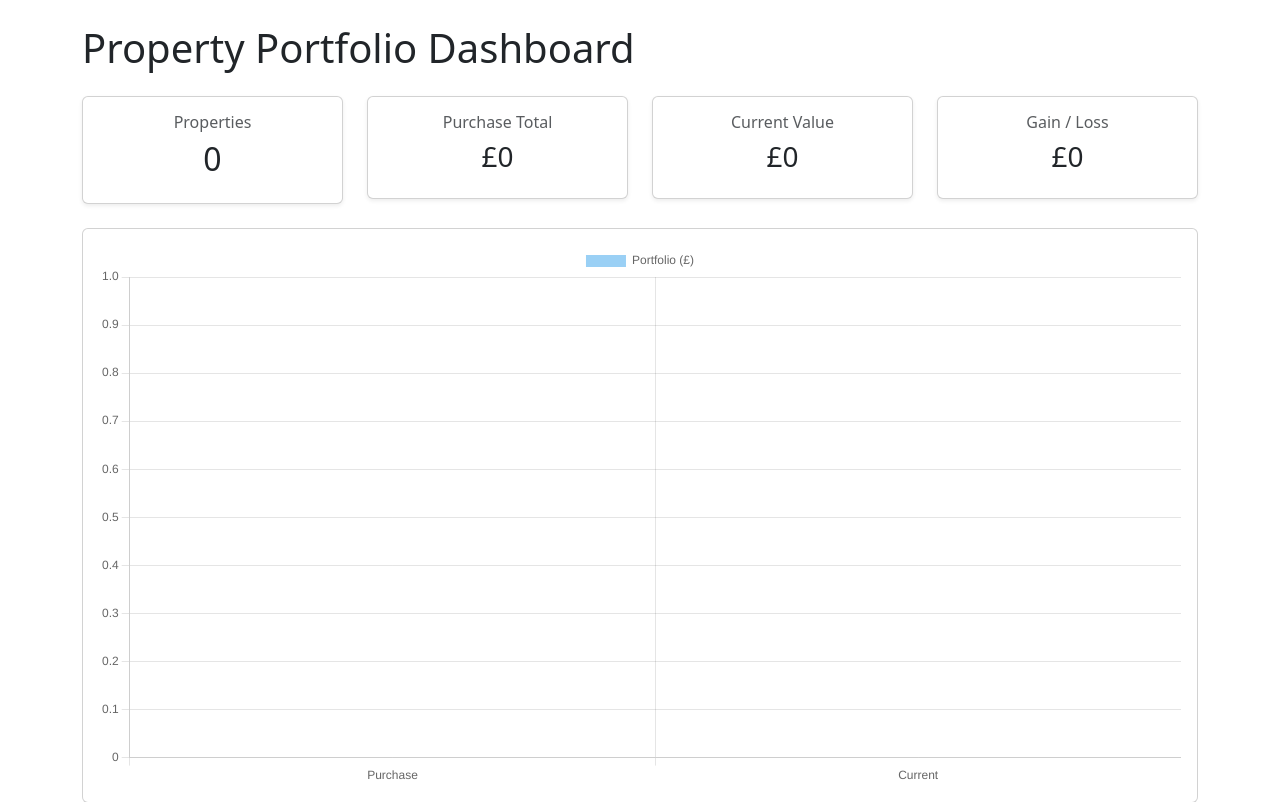
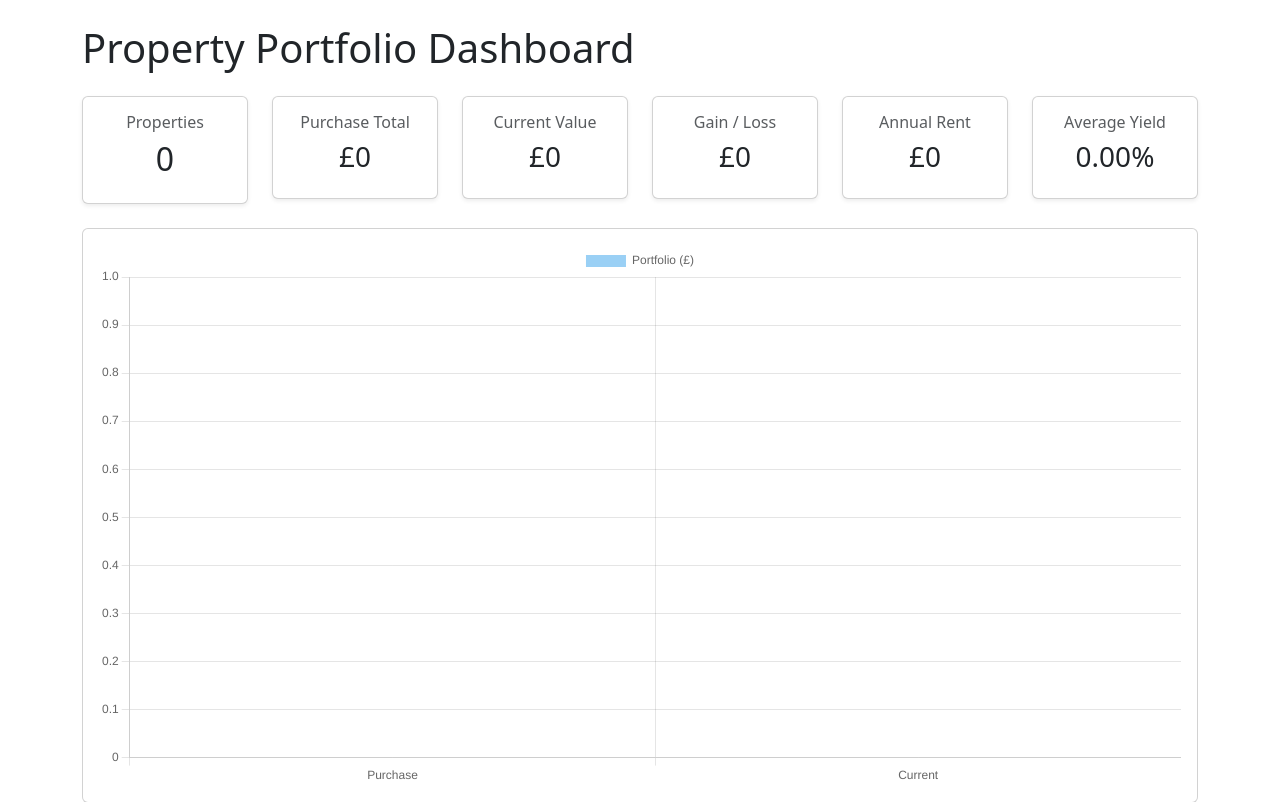
Before and after one commit to JerryRyan747/property-manager, a Flask app: page / in a window 1280 px wide. Shown: the part 56-858 px from the top of the page. Run offline with Flask 3, Linux system fonts and the light colour scheme.

Commit message:
Add annual rent and portfolio yield dashboard

```diff
--- a/app/services/portfolio.py
+++ b/app/services/portfolio.py
@@ -17,14 +17,23 @@ def portfolio_summary():
     )
 
     total_gain = total_current - total_purchase
+    total_annual_rent = sum(
+    p.annual_rent if p.annual_rent else 0
+    for p in properties
+    )
+
+    average_yield = (
+    (total_annual_rent / total_current) * 100
+    if total_current else 0
+    )
 
     average_price = (
 
         total_purchase / total_properties
 
         if total_properties else 0
+    )
 
-    )
 
     latest = properties[-1].name if properties else "None"
 
@@ -38,7 +47,11 @@ def portfolio_summary():
 
         "total_gain": total_gain,
 
+        "total_annual_rent": total_annual_rent,
+
         "average_price": average_price,
+
+        "average_yield": average_yield,
 
         "latest": latest
 
--- a/app/templates/home.html
+++ b/app/templates/home.html
@@ -10,7 +10,7 @@ Dashboard
 
 <div class="row mb-4">
 
-    <div class="col-md-3">
+    <div class="col-md-2">
         <div class="card text-center shadow-sm">
             <div class="card-body">
                 <h6 class="text-muted">Properties</h6>
@@ -19,7 +19,7 @@ Dashboard
         </div>
     </div>
 
-    <div class="col-md-3">
+    <div class="col-md-2">
         <div class="card text-center shadow-sm">
             <div class="card-body">
                 <h6 class="text-muted">Purchase Total</h6>
@@ -30,7 +30,7 @@ Dashboard
         </div>
     </div>
 
-    <div class="col-md-3">
+    <div class="col-md-2">
         <div class="card text-center shadow-sm">
             <div class="card-body">
                 <h6 class="text-muted">Current Value</h6>
@@ -41,7 +41,7 @@ Dashboard
         </div>
     </div>
 
-    <div class="col-md-3">
+    <div class="col-md-2">
         <div class="card text-center shadow-sm">
             <div class="card-body">
                 <h6 class="text-muted">Gain / Loss</h6>
@@ -51,6 +51,28 @@ Dashboard
             </div>
         </div>
     </div>
+
+    <div class="col-md-2">
+    <div class="card text-center shadow-sm">
+        <div class="card-body">
+            <h6 class="text-muted">Annual Rent</h6>
+            <h3>
+                £{{ "{:,.0f}".format(summary.total_annual_rent) }}
+            </h3>
+        </div>
+    </div>
+</div>
+
+<div class="col-md-2">
+    <div class="card text-center shadow-sm">
+        <div class="card-body">
+            <h6 class="text-muted">Average Yield</h6>
+            <h3>
+                {{ "%.2f"|format(summary.average_yield) }}%
+            </h3>
+        </div>
+    </div>
+</div>
 
 </div>
 
@@ -133,6 +155,7 @@ Dashboard
                                 class="form-control"
                                 name="annual_rent">
                     </div>
+
 
                 </div>
 
```
